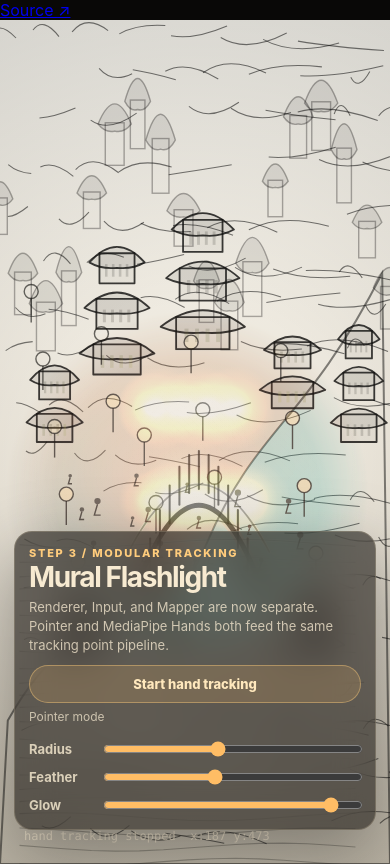
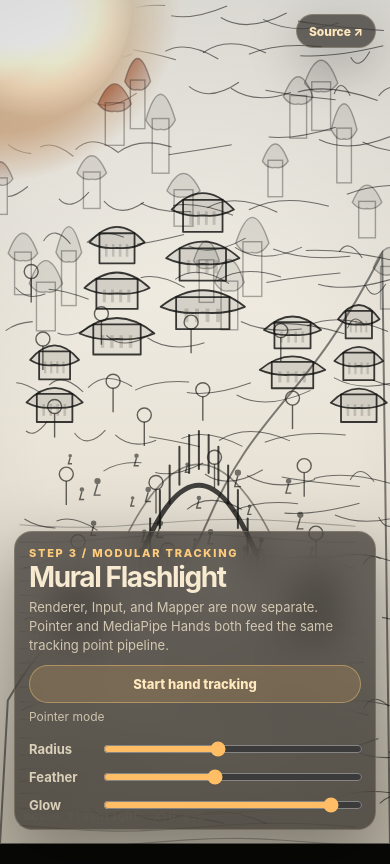
Before and after one commit to hu-qi/mural-flashlight, a website built with Vite: page index.html in a window 390 px wide. Built offline with nearby package versions, Linux system fonts and the light colour scheme.

Commit message:
Style source link overlay

```diff
--- a/src/styles.css
+++ b/src/styles.css
@@ -40,6 +40,31 @@ body {
   width: 100vw;
   height: 100vh;
   cursor: none;
+}
+
+.source-link {
+  position: fixed;
+  top: 24px;
+  right: 24px;
+  z-index: 12;
+  display: inline-flex;
+  align-items: center;
+  min-height: 38px;
+  padding: 0 14px;
+  border: 1px solid rgb(255 234 193 / 22%);
+  border-radius: 999px;
+  background: rgb(16 13 10 / 58%);
+  box-shadow: 0 18px 50px rgb(0 0 0 / 28%);
+  color: #ffe8bd;
+  font-size: 13px;
+  font-weight: 800;
+  text-decoration: none;
+  backdrop-filter: blur(18px);
+}
+
+.source-link:hover {
+  border-color: rgb(255 204 124 / 58%);
+  background: rgb(255 189 101 / 16%);
 }
 
 .camera-video {
@@ -150,6 +175,14 @@ input[type='range'] {
 }
 
 @media (max-width: 680px) {
+  .source-link {
+    top: 14px;
+    right: 14px;
+    min-height: 34px;
+    padding: 0 12px;
+    font-size: 12px;
+  }
+
   .hud {
     top: auto;
     right: 14px;
```
